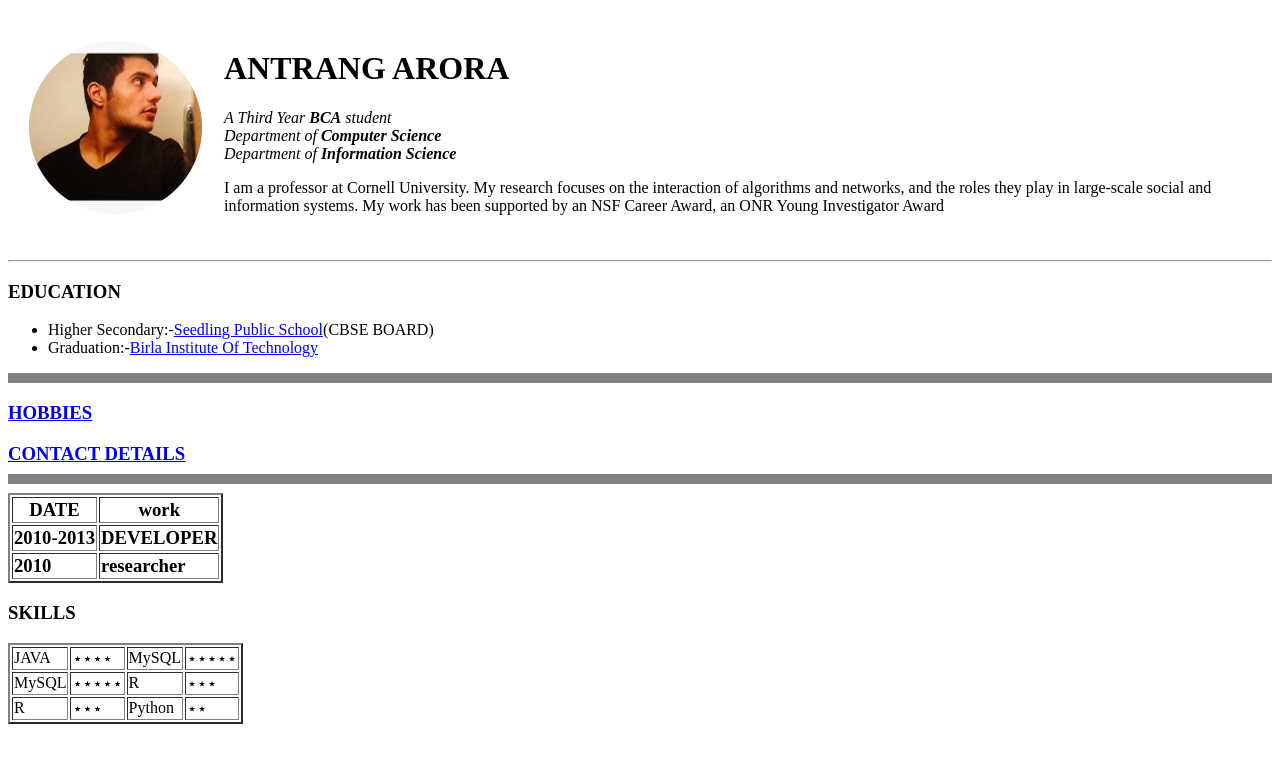
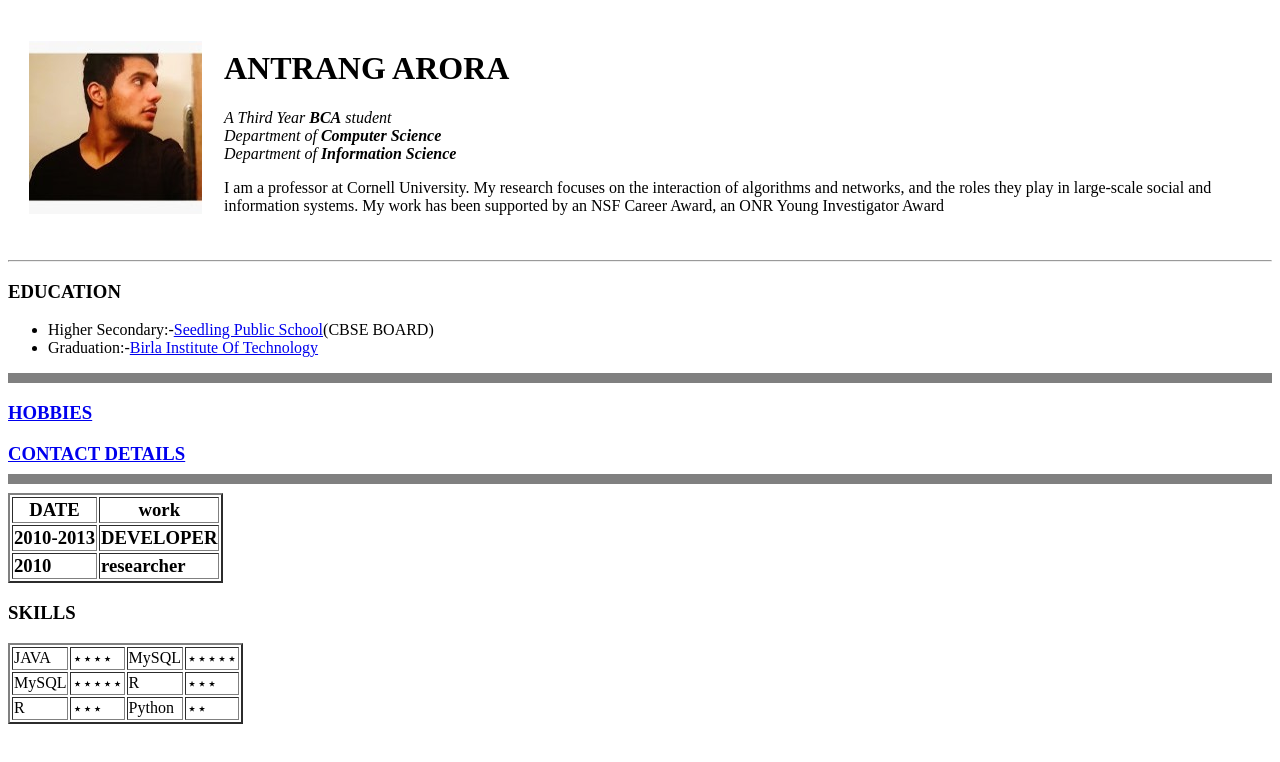
Before and after one commit to antrangarora/cv, a plain HTML site: page index.html in a window 1280 px wide. Drawn offline with Linux system fonts and the light colour scheme.

Commit message:
Update index.html

```diff
--- a/index.html
+++ b/index.html
@@ -6,7 +6,7 @@
   </head>
   <body>
     <table cellspacing="20">
-      <td><img src="arora01.png" alt="LEGEND"></td>
+      <td><img src="arora1.jpg" alt="LEGEND"></td>
       <td><h1>ANTRANG ARORA</h1>
       <p><em>A Third Year <strong>BCA</strong> student</em><BR>
       <em>Department of <strong>Computer Science</strong></em><BR>
```
